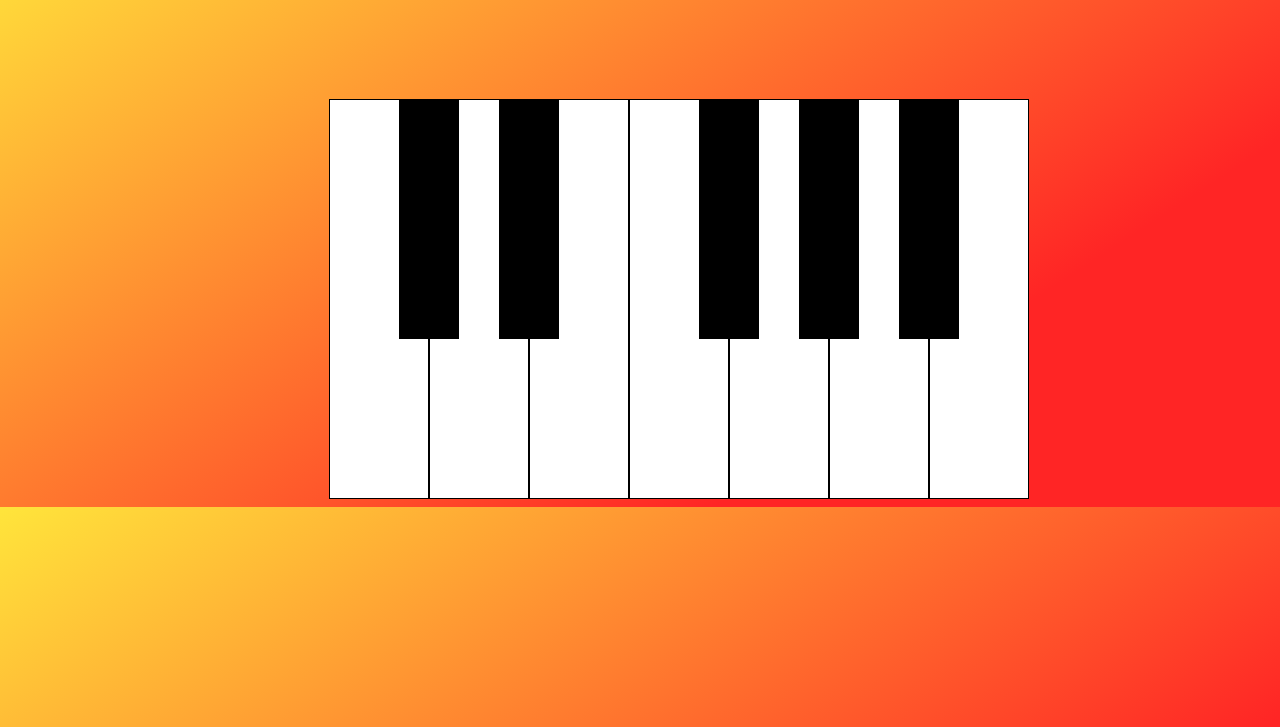
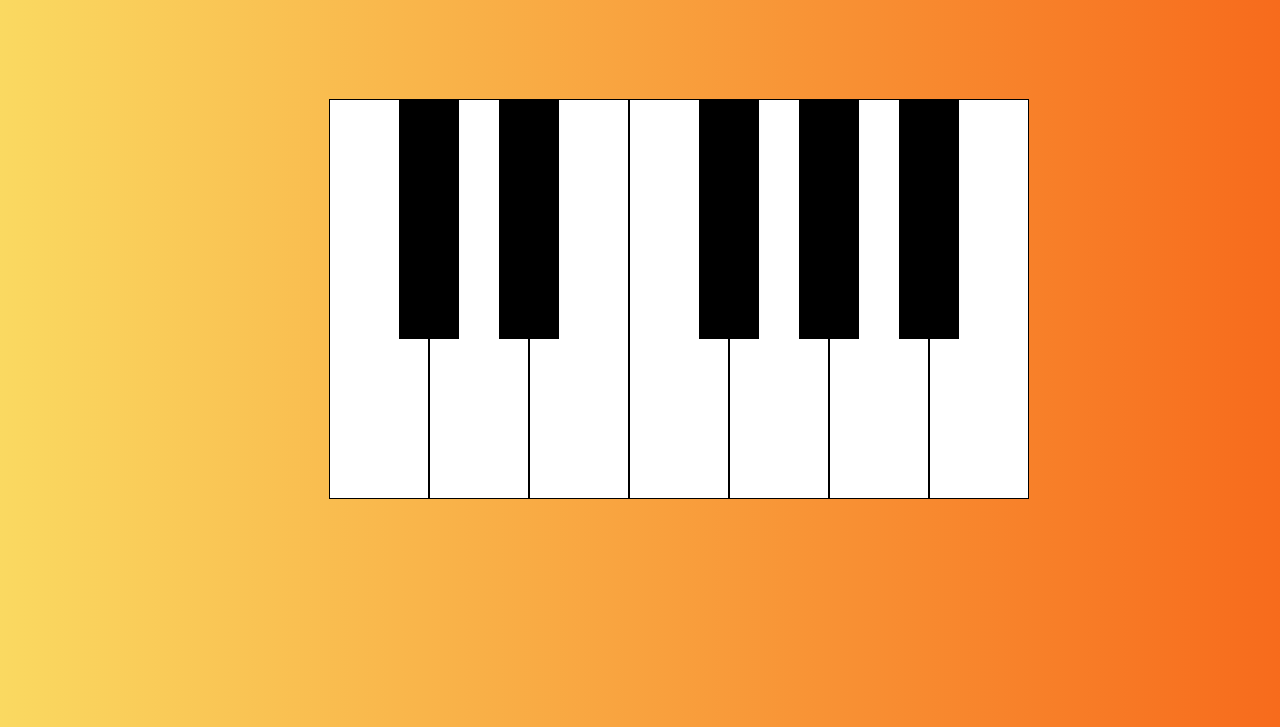
Before and after one commit to Samtabi/mypiano, a plain HTML site: page index.html in a window 1280 px wide. Shown: the part 73-800 px from the top of the page. Drawn offline with Linux system fonts and the light colour scheme.

Commit message:
Update style.css

```diff
--- a/style.css
+++ b/style.css
@@ -4,8 +4,8 @@
 }
 
 body{
-background-color: #FFE53B;
-background-image: linear-gradient(147deg, #FFE53B 0%, #FF2525 74%);
+  background-color: #FAD961;
+background-image: linear-gradient(90deg, #FAD961 0%, #F76B1C 100%);
 
 
 
```
